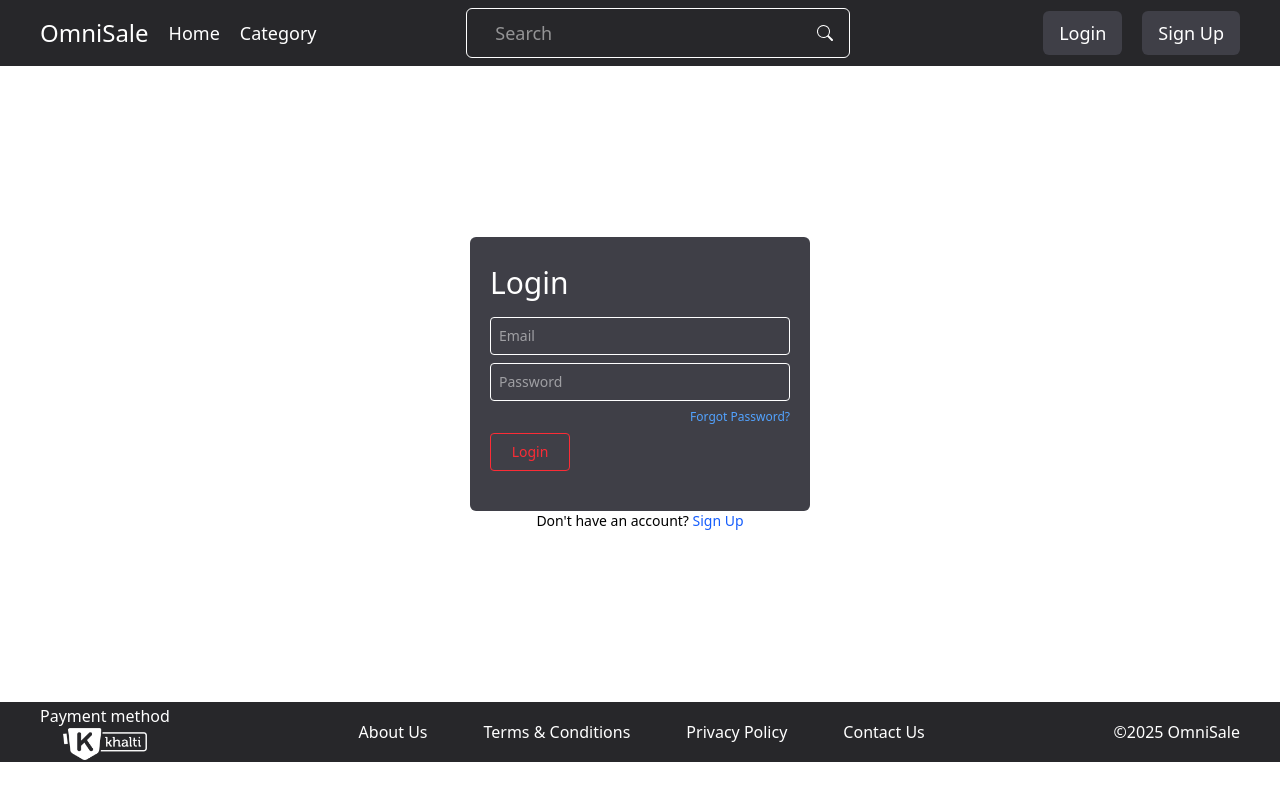
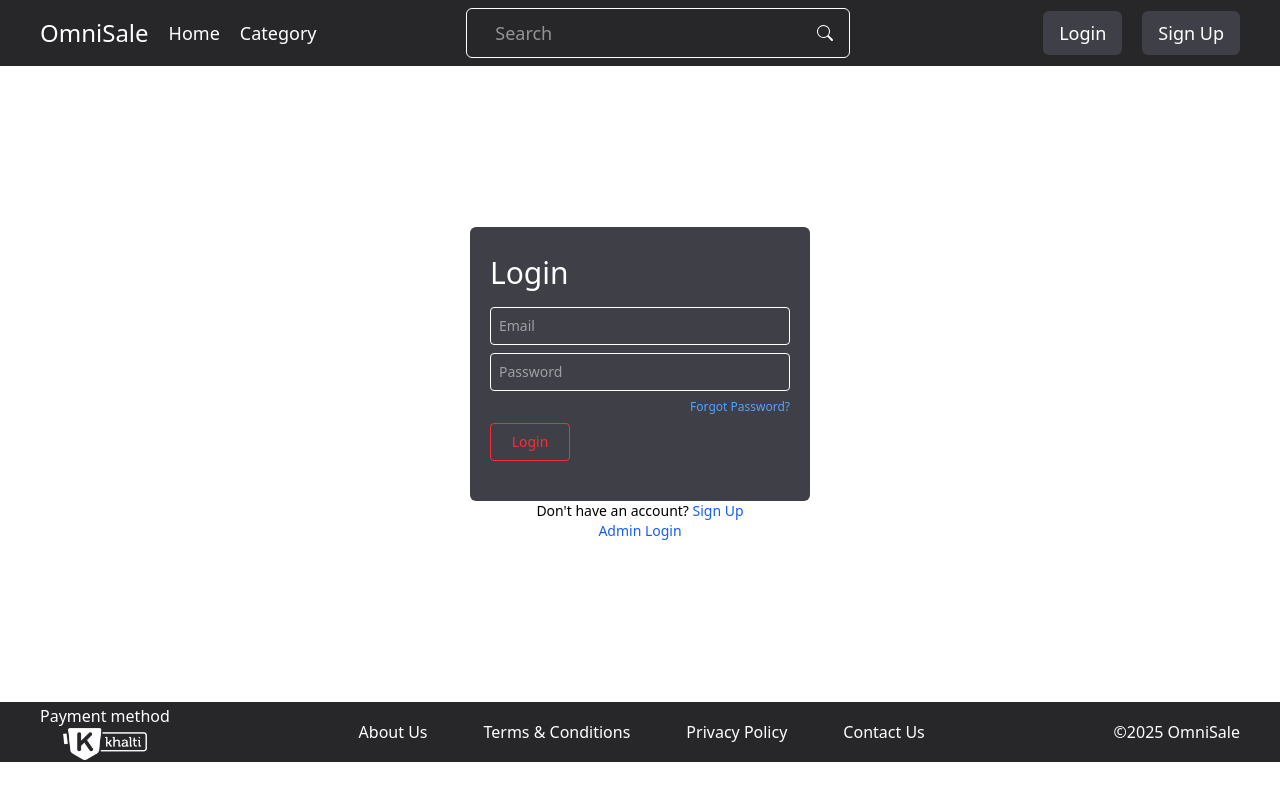
Before and after one commit to Pujan512/Omnisale, a React (Vite) app: page /login in a window 1280 px wide. Built offline with nearby package versions, Linux system fonts and the light colour scheme; no server answers.

Commit message:
fixed admin

```diff
--- a/src/components/Navbar.jsx
+++ b/src/components/Navbar.jsx
@@ -65,6 +65,7 @@ const Navbar = () => {
                         </svg>
                     </a>
                     <UserPopup isVisible={isPopupVisible} onClose={closePopup}/>
+                    <Link className="cursor-pointer" to="/admin" onClick={scrollToTop}>Admin</Link>
                 </div>
                 :
                 <div className="flex gap-5 w-60 relative justify-end right-0">
--- a/src/components/User/Login.jsx
+++ b/src/components/User/Login.jsx
@@ -53,6 +53,7 @@ const Login = () => {
                 <input type="submit" value="Login" className="border-1 rounded-sm cursor-pointer w-20 p-2 text-red-500 hover:text-white hover:bg-red-500" />
             </form>
             <p className={`${loading && hidden} text-sm`}>Don't have an account? <Link className="text-blue-600" to="/signup">Sign Up</Link></p>
+            <Link className={`${loading && hidden} text-sm text-blue-600`} to='/adminLogin'>Admin Login</Link>
         </section>
     )
 }
```
